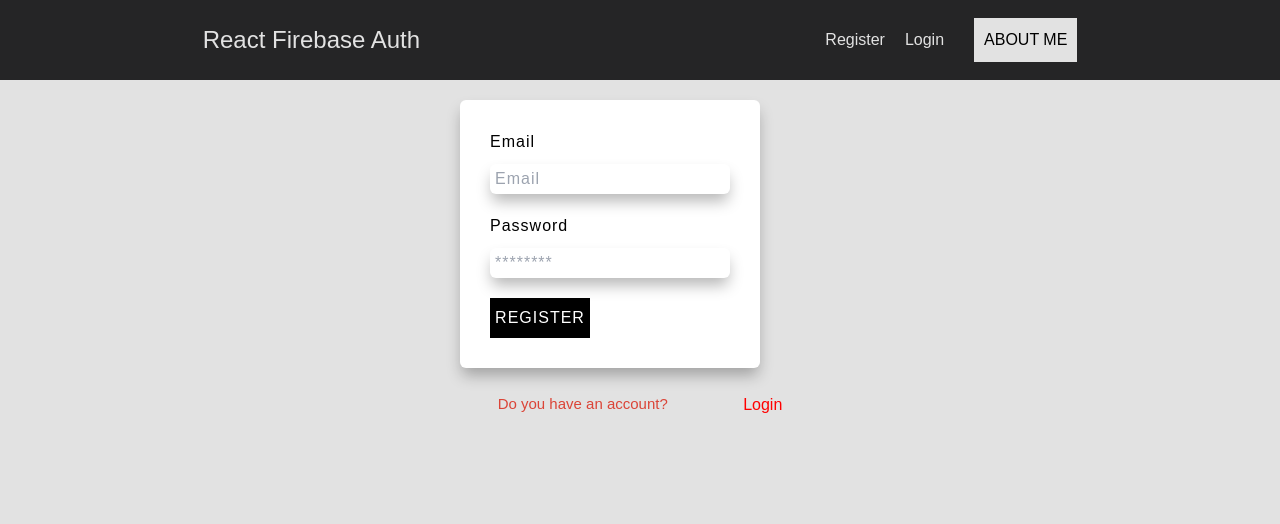
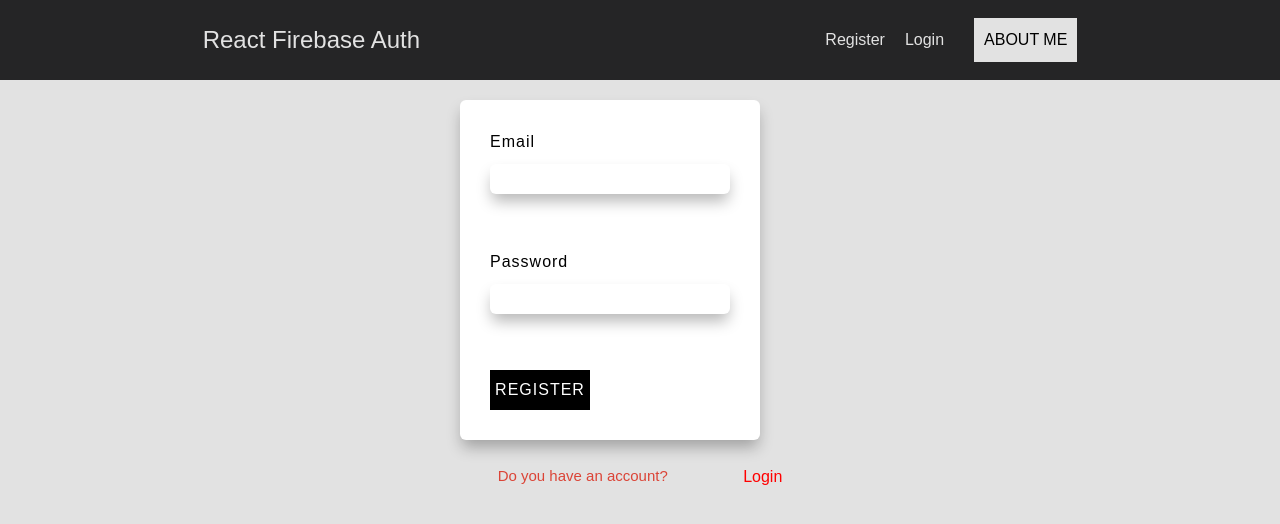
Before and after one commit to Ginoboca1/userAuthFirebase, a React (Vite) app: page /register in a window 1280 px wide. Shown: the top 524 px of the page. Built offline with nearby package versions, Linux system fonts and the light colour scheme; no server answers.

Commit message:
useNavigate hooks added, routes modified

```diff
--- a/src/App.jsx
+++ b/src/App.jsx
@@ -31,7 +31,7 @@ const App = () => {
             }
           />
           <Route
-            path="/userAuthFirebase/reset-password"
+            path="/reset-password"
             element={<RecoverPassword />}
           />
         </Routes>
--- a/src/Pages/About.jsx
+++ b/src/Pages/About.jsx
@@ -2,22 +2,30 @@ import "../styles/About.css";
 
 export const About = () => {
   return (
-    <div className="container">
-      <h1>Contact</h1>
+    <div className="contact-container">
+      <div className="contact">
         <div className="contenedor-contacto">
+          <h1>Contact me</h1>
           <div>
-        <p>Mail <span>gnoboca@gmail.com</span></p>
-        <p>Phone <span>+54 341-665-6876</span></p>
+            <p>
+              Mail <span>gnoboca@gmail.com</span>
+            </p>
+            <p>
+              Phone <span>+54 341-665-6876</span>
+            </p>
           </div>
 
-        <div className="mailme">
+          <div className="contenedor-contacto">
             <h1>Projects</h1>
+            <div className="links-container">
               <a href="https://www.linkedin.com/in/gino-bocacorsicopicolino-7b983121b/">
-            <h4>LinkedIn profile</h4>
+                LinkedIn profile
               </a>
               <a href="https://github.com/Ginoboca1?tab=repositories">
-            <h4>GitHub Repository</h4>
+                GitHub Repository
               </a>
+            </div>
+          </div>
         </div>
       </div>
     </div>
--- a/src/Pages/Login.jsx
+++ b/src/Pages/Login.jsx
@@ -104,7 +104,7 @@ export const Login = () => {
           <button clickAction={() => {}} testId="enter-login-btn">
             login
           </button>
-          <NavLink to="/userAuthFirebase/reset-password">
+          <NavLink to="/reset-password">
             Forgot Password?
           </NavLink>
         </div>
@@ -116,7 +116,7 @@ export const Login = () => {
 
       <div className="text-contain">
         <p>Don't have an account?</p>
-        <NavLink to="/userAuthFirebase/register">Register</NavLink>
+        <NavLink to="/register">Register</NavLink>
       </div>
     </div>
   );
--- a/src/Pages/RecoverPassword.jsx
+++ b/src/Pages/RecoverPassword.jsx
@@ -1,23 +1,32 @@
-import { useState } from "react";
+import { useEffect, useState } from "react";
 import { Alert } from "../component/Alert";
 import { useAuth } from "../Context/authContext";
+import { useNavigate } from "react-router-dom";
+import { BiArrowBack } from "react-icons/bi";
 import "../styles/Form.css";
 
 export const RecoverPassword = () => {
   const [email, setEmail] = useState();
   const [message, setMessage] = useState();
   const { forgotPassword } = useAuth();
+  const navigate = useNavigate();
 
   const handleSubmit = async (e) => {
     e.preventDefault();
     if (email) {
-      return setMessage("Recovery code sent,check your email");
+      setMessage("Recovery code sent,check your email");
+      setTimeout(() => {
+        setMessage(false);
+      }, 4000);
     }
     await forgotPassword(email);
   };
 
   return (
     <div className="form-container" onSubmit={handleSubmit}>
+      <i className="back" onClick={() => navigate(-1)}>
+        <BiArrowBack />
+      </i>
       {message && <Alert setMessage={setMessage} message={message} />}
       <form className="form" id="form">
         <div className="form-field">
--- a/src/Pages/Register.jsx
+++ b/src/Pages/Register.jsx
@@ -3,19 +3,51 @@ import { NavLink, useNavigate } from "react-router-dom";
 import { Alert } from "../component/Alert";
 import { useAuth } from "../Context/authContext";
 import "../styles/Form.css";
+import Joi from "joi";
+import { useForm } from "react-hook-form";
+import { joiResolver } from "@hookform/resolvers/joi";
+import { Inputs } from "../component/Inputs";
+
+const schema = Joi.object({
+  email: Joi.string()
+    .email({ minDomainSegments: 2, tlds: { allow: ["com", "net"] } })
+    .required()
+    .messages({
+      "string.base": "The email must be a text string",
+      "string.empty": "Email is required",
+      "string.email": "The email must be a valid email address",
+      "string.minDomainSegments":
+        "The email must have at least 2 domain segments",
+      "string.tlds.allow":
+        "The email must have a valid top-level domain (.com or .net)",
+    }),
+  password: Joi.string()
+    .min(8)
+    .pattern(/^(?=.*[a-z])(?=.*[A-Z])(?=.*\d)[a-zA-Z\d]{8,}$/)
+    .required()
+    .messages({
+      "string.pattern.base":
+        "The password must contain at least one lowercase letter, one uppercase letter, and one digit",
+      "string.min": "Password must be at least 8 characters long",
+      "string.empty": "Password is required",
+    }),
+});
 
 export const Register = () => {
-  const [user, setUser] = useState({
-    email: "",
-    password: "",
+  const {
+    register,
+    handleSubmit,
+    formState: { errors },
+  } = useForm({
+    mode: "onBlur",
+    resolver: joiResolver(schema),
   });
 
   const [error, setError] = useState("");
   const { signUp } = useAuth();
   const navigate = useNavigate();
 
-  const handleSubmit = async (e) => {
-    e.preventDefault();
+  const onSubmit = async () => {
     try {
       await signUp(user.email, user.password);
       navigate("/userAuthFirebase/home");
@@ -37,35 +69,35 @@ export const Register = () => {
 
   return (
     <div className="form-container">
-      {error && <Alert message={error} />}
-      <form className="form" onSubmit={handleSubmit}>
+      {error && <Alert error={error} setError={setError} message={error} />}
+      <form className="form" onSubmit={handleSubmit(onSubmit)}>
         <div className="form-field">
-          <label>Email</label>
-          <input
-            type="text"
-            placeholder="Email"
-            onChange={(e) => setUser({ ...user, email: e.target.value })}
-            required
+          <Inputs
+            type="email"
+            nameInput={"email"}
+            nameTitle={"Email"}
+            register={register}
+            error={errors.email?.message}
           />
         </div>
 
         <div className="form-field">
-          <label>Password</label>
-          <input
-            type="password"
-            placeholder="********"
-            onChange={(e) => setUser({ ...user, password: e.target.value })}
-            required
+          <Inputs
+            type={"password"}
+            nameInput={"password"}
+            nameTitle={"Password"}
+            register={register}
+            error={errors.password?.message}
           />
         </div>
 
         <div className="submit-area">
-          <button type="submit">register</button>
+          <button clickAction={() => {}}>register</button>
         </div>
       </form>
       <div className="text-contain">
         <p>Do you have an account?</p>
-        <NavLink to="/userAuthFirebase">Login</NavLink>
+        <NavLink to="/">Login</NavLink>
       </div>
     </div>
   );
--- a/src/component/Alert.jsx
+++ b/src/component/Alert.jsx
@@ -1,20 +1,8 @@
 import "../styles/Alert.css";
-import { AiFillCloseCircle } from "react-icons/ai";
 
-export const Alert = ({ error, message, setError, setMessage }) => {
-  const handleCloseClick = () => {
-    if (error) {
-      setError(false);
-    } else {
-      setMessage(false);
-    }
-  };
-
+export const Alert = ({ error, message }) => {
   return (
     <div className={error ? "alert-banner-error" : "alert-banner"}>
-      <i className="icon" onClick={handleCloseClick}>
-        <AiFillCloseCircle />
-      </i>
       <p className="">{message}</p>
     </div>
   );
--- a/src/styles/About.css
+++ b/src/styles/About.css
@@ -1,16 +1,25 @@
-.container{
-    text-align:center;
-    margin: 0 auto;
-    background-color: white;
-    width: 300px;
-    height: 250px;
-    background-color: white;
-    padding: 30px 30px;
-    border-radius:6px;
-   -webkit-box-shadow: 0px 9px 15px -2px rgba(0,0,0,0.29);
+.contact-container {
+  display: flex;
+  flex-direction: column;
+  jusitfy-content:center;
+  margin: 20px auto;
+}
+
+.contact {
+  background-color: white;
+  padding: 30px 30px;
+  display: grid;
+  border-radius: 6px;
+  -webkit-box-shadow: 0px 9px 15px -2px rgba(0, 0, 0, 0.29);
+  transition: all 0.2s ease-in;
 }
 
 .contenedor-contacto{
-    display:grid;
+    display:flex;
+    flex-direction:column;
     gap:20px;
 }
+
+.links-container{
+    display:grid;
+}
--- a/src/styles/Alert.css
+++ b/src/styles/Alert.css
@@ -1,14 +1,13 @@
 .alert-banner {
-  background-color: green;
+  background-color: #99F0AB;
   max-width: 340px;
   height: 25px;
-  color: white;
+  color: black;
   display: flex;
   align-items: center;
   padding: 10px;
   border-radius: 6px;
-  flex-direction: row-reverse;
-  justify-content: space-between;
+  justify-content: center;
 }
 
 .message {
--- a/src/styles/Form.css
+++ b/src/styles/Form.css
@@ -113,6 +113,11 @@
   color: var(--Red);
 }
 
+.back{
+  cursor:pointer;
+  font-size:20px;
+}
+
 .text-contain a:hover {
   text-decoration: underline;
 }
```
Lines whose indentation alone changed are shown as unchanged.
